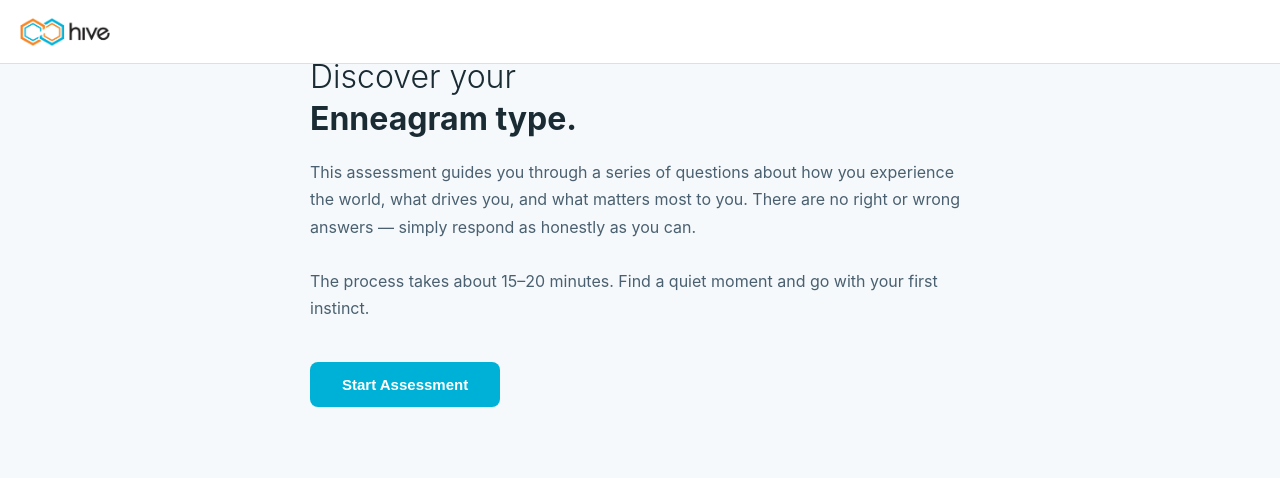
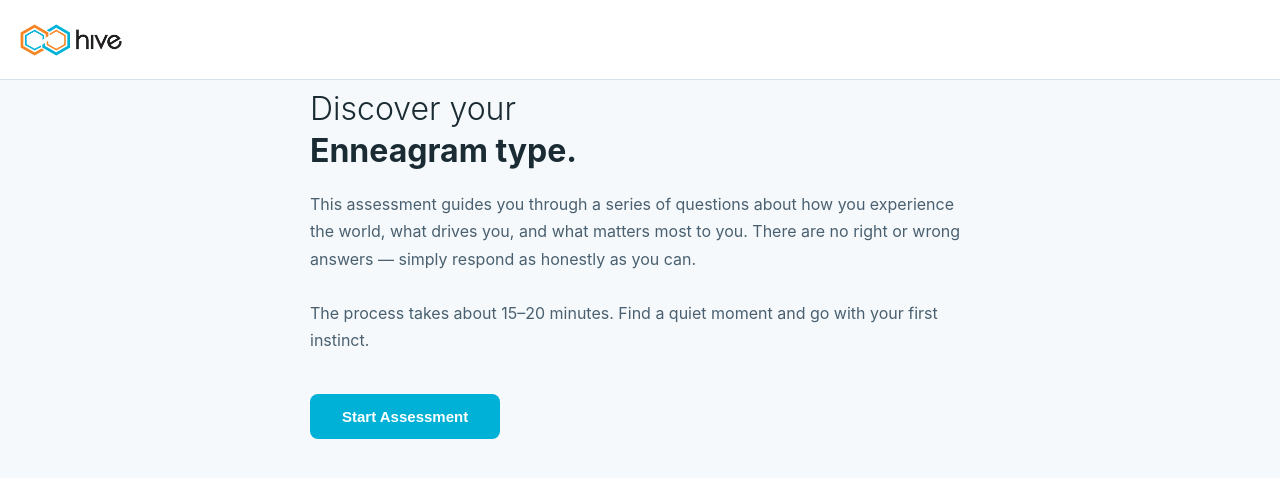
Before and after one commit to cdelumpa/hive-typing-engine, a website: page app/public/index.html in a window 1280 px wide. Drawn offline with Linux system fonts and the light colour scheme.

Commit message:
fix: increase header height to 80px and logo size to 32px
- #assessment-header: height 64px → 80px, padding 12px → 16px 20px
- #header-logo: height 28px → 32px
- #app: top padding 56px → 88px (80px header + 8px progress bar)

Co-Authored-By: Claude Sonnet 4.6 <noreply@anthropic.com>

```diff
--- a/app/public/styles.css
+++ b/app/public/styles.css
@@ -36,17 +36,17 @@ body {
   top: 0;
   left: 0;
   width: 100%;
-  height: 64px;
+  height: 80px;
   background: #fff;
   border-bottom: 1px solid #D6E2E8;
   display: flex;
   align-items: center;
-  padding: 12px 20px;
+  padding: 16px 20px;
   box-sizing: border-box;
   z-index: 99;
 }
 #header-logo {
-  height: 28px;
+  height: 32px;
   width: auto;
 }
 
@@ -71,7 +71,7 @@ body {
   display: flex;
   align-items: flex-start;
   justify-content: center;
-  padding: 56px 20px 80px;
+  padding: 88px 20px 80px;
 }
 
 .screen {
@@ -723,6 +723,6 @@ body {
   .q-text { font-size: 17px; }
   .resonance-options { grid-template-columns: 1fr; }
   .scores-grid { grid-template-columns: 1fr; }
-  #app { padding: 56px 16px 60px; }
+  #app { padding: 88px 16px 60px; }
   .rank-btn-group { flex-wrap: wrap; }
 }
```
